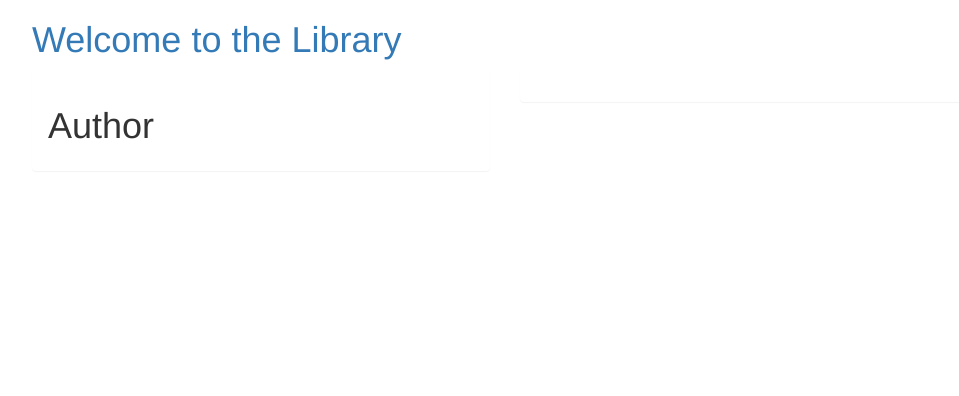
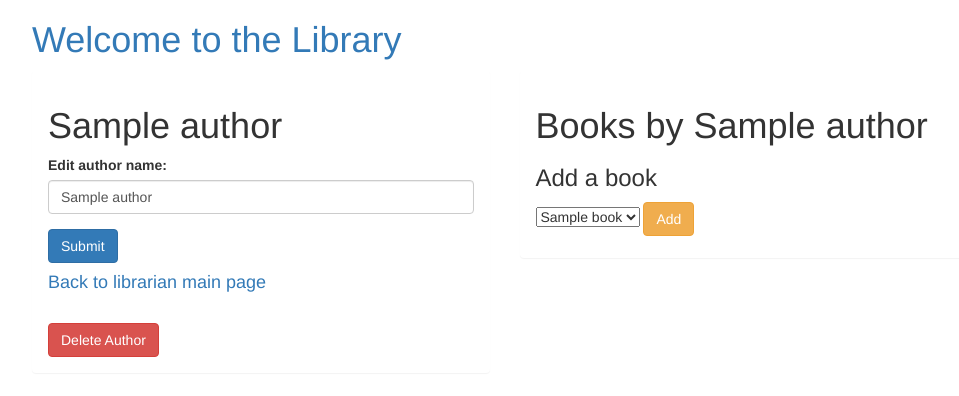
Before and after one commit to maggie-harrington/Library-php, a PHP site: template views/author.html.twig in a window 1280 px wide. Shown: the top 396 px of the page, without its empty margins (38-997 px from the left). Run offline with PHP 8.4, Linux system fonts and the light colour scheme; the template is opened without the code that fills it: most values are stand-ins (such as "Sample title", 1, 10 or a date in 2020); some libraries are stand-ins or nearby versions.

Commit message:
add routes for update and delete author, add route, form and test for add book to author

```diff
--- a/views/author.html.twig
+++ b/views/author.html.twig
@@ -2,12 +2,46 @@
 
 {% block one %}
 
-    <h1>Author</h1>
+    <h1>{{author.getName}}</h1>
+
+
+    <form action='/update-author/{{ author.getId }}' method='post'>
+        <div class='form-group'>
+            <input type="hidden" name="_method" value="patch">
+            <label for="name">Edit author name:</label>
+            <input type='text' name='name' class='form-control' value="{{author.getName}}" required>
+        </div>
+
+        <button type='submit' class='btn btn-primary'>Submit</button>
+    </form>
+
+    <h4><a href='/librarian'>Back to librarian main page</a></h4>
+
+    <form action="/delete-author/{{author.getId}}" method="post">
+        <input type="hidden" name="_method" value="delete"><br />
+
+        <button class="btn btn-danger" type="submit">Delete Author</button>
+    </form>
 
 {% endblock %}
 
 {% block two %}
 
+    <h1>Books by {{author.getName}}</h1>
+
+
+
+
+    <h3>Add a book</h3>
+    <form action="/add-book-author" method="post">
+        <input type="hidden" name="author_id" value="{{author.getId}}">
+        <select class="form-group" name="books-list">
+            {% for book in books %}
+            <option value="{{book.getId}}">{{book.getTitle}}</option>
+            {% endfor %}
+        </select>
+        <button type="submit" class="btn btn-warning">Add</button>
+    </form>
 
 
 {% endblock %}
```
Also changed, not shown: app/app.php (+22 -0 lines), tests/AuthorTest.php (+31 -0 lines).
